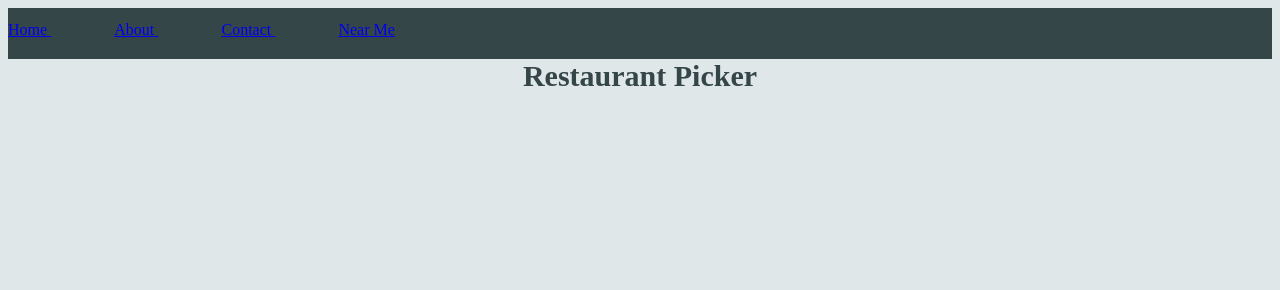
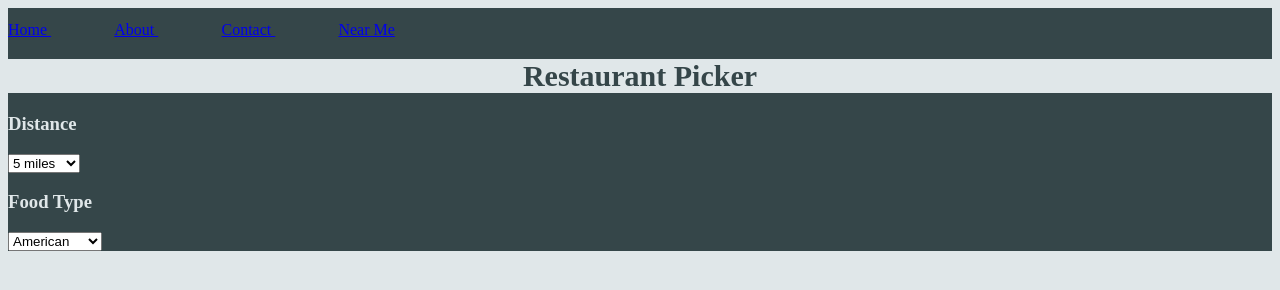
Before and after one commit to connorwcozart/restaurantpicker, a plain HTML site: page index.html in a window 1280 px wide. Drawn offline with Linux system fonts and the light colour scheme.

Commit message:
Small additions to the html / css files. No other logic has been added.

```diff
--- a/index.html
+++ b/index.html
@@ -21,6 +21,36 @@
 
 	<div class="SearchFields">
 
+		<div class="MileRange">
+			<h3 class="MileHeader"> Distance </h3>
+			<select>
+				<option value="#"> 5 miles </option>
+				<option value="#"> 10 miles </option>
+				<option value="#"> 15 miles </option>
+				<option value="#"> 20 miles </option>
+				<option value="#"> 25 miles </option>
+				<option value="#"> 30 miles </option>
+				<option value="#"> 35 miles </option>
+				<option value="#"> 40 miles </option>
+			</select>
+		</div>
+
+		<div class="FoodType">
+			<h3 class="FoodTypeHeader"> Food Type </h3>
+			<select>
+				<option value="#"> American </option>
+				<option value="#"> Mexican </option>
+				<option value="#"> Asian </option>
+				<option value="#"> Tex-Mex </option>
+				<option value="#"> Fast Food </option>
+				<option value="#"> Sandwiches </option>
+				<option value="#"> Desert </option>
+			</select>
+		</div>
+
+
+
+
 	</div>
 
 
```
Also changed, not shown: stylesheet.css (line endings or trailing spaces).
